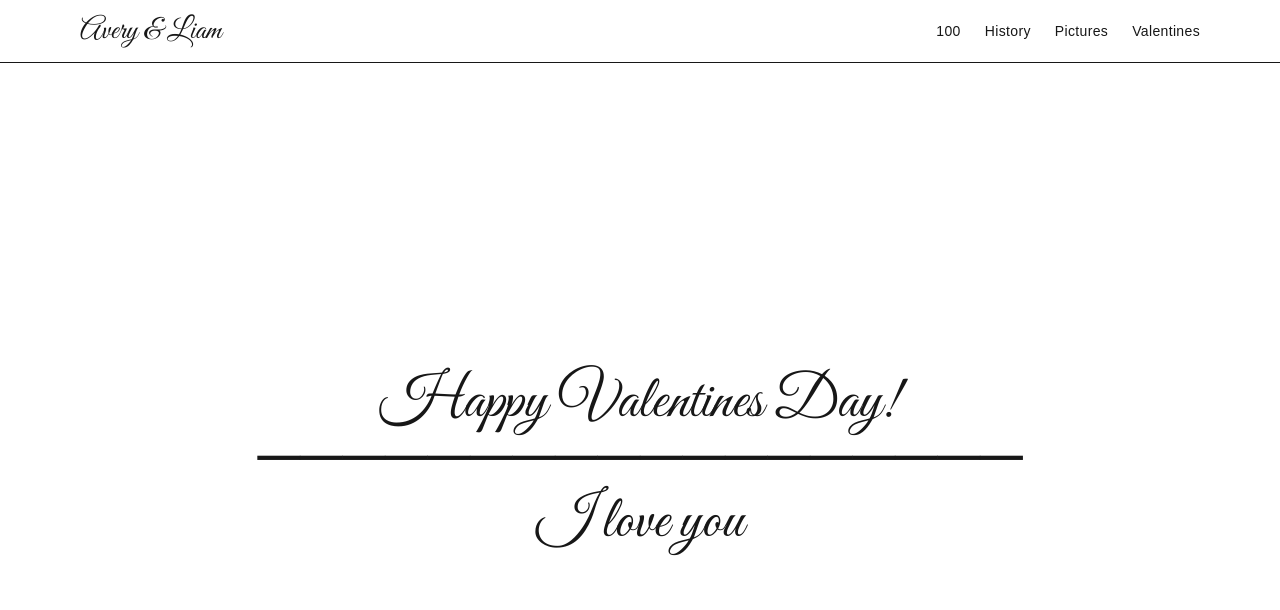
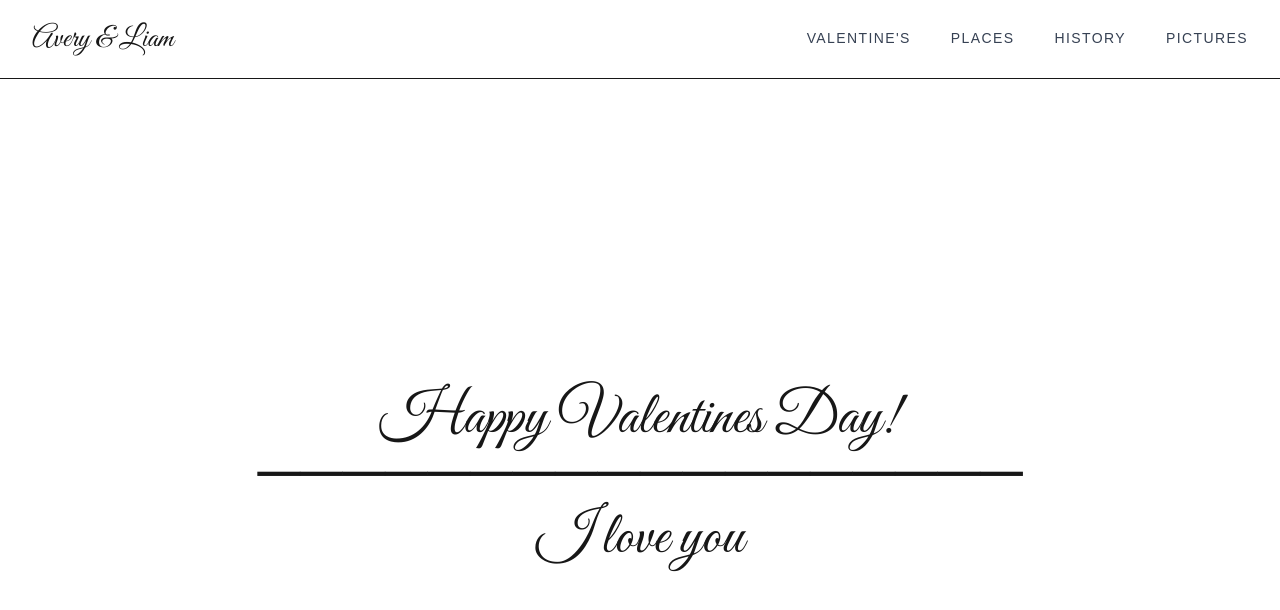
Before and after one commit to FMF13/averyandliam, a Next.js app: page / in a window 1280 px wide. Shown: the top 610 px of the page. Built offline with nearby package versions, Linux system fonts and the light colour scheme.

Commit message:
Changes added

```diff
--- a/app/Header.tsx
+++ b/app/Header.tsx
@@ -1,48 +1,67 @@
+"use client";
+
 import Link from "next/link";
+import { usePathname } from "next/navigation";
 
 export default function Header() {
+  const pathname = usePathname();
+
+  const linkClass = (path: string) =>
+    `relative pb-0.5 transition-colors ${
+      pathname === path ? "text-black" : "text-gray-700 hover:text-black"
+    }
+    after:absolute after:left-0 after:bottom-0 after:h-[1px] after:bg-black
+    after:transition-all after:duration-300
+    ${pathname === path ? "after:w-full" : "after:w-0 hover:after:w-full"}`;
+
   return (
     <header className="w-full border-b bg-white">
-      <div className="mx-auto max-w-6xl px-4 py-4 flex flex-col sm:flex-row sm:items-center sm:justify-between gap-3">
+      <div
+        className="
+          px-4 sm:px-8
+          py-4 sm:py-6
+          flex flex-col sm:flex-row        /* ← CHANGE #1 */
+          items-center
+          gap-3 sm:gap-0                  /* ← CHANGE #2 */
+          sm:justify-between
+        "
+      >
+        {/* Left: Name */}
+        <Link
+          href="/"
+          className="
+            font-cursive
+            text-2xl sm:text-3xl
+            leading-none
+            whitespace-nowrap
+          "
+        >
+          Avery & Liam
+        </Link>
 
-        {/* Left: Title */}
-        <div className="text-center sm:text-left">
-          <Link
-            href="/"
-            className="font-cursive text-2xl sm:text-3xl leading-none"
-          >
-            Avery & Liam
+        {/* Right: Navigation */}
+        <nav
+          className="
+            flex flex-wrap sm:flex-nowrap   /* ← CHANGE #3 */
+            justify-center sm:justify-end
+            items-center
+            gap-4 sm:gap-6 md:gap-10
+            text-[11px] sm:text-xs md:text-sm
+            uppercase
+            tracking-normal sm:tracking-wide md:tracking-widest
+          "
+        >
+          <Link href="/valentines" className={linkClass("/valentines")}>
+            Valentine's
           </Link>
-        </div>
-
-        {/* Right: Nav */}
-        <nav className="flex justify-center sm:justify-end gap-4 sm:gap-6 text-xs sm:text-sm tracking-wide">
-          <Link
-            href="/100"
-            className="relative hover:opacity-80 after:absolute after:left-0 after:-bottom-1 after:h-[1px] after:w-0 after:bg-black hover:after:w-full after:transition-all"
-          >
-            100
+          <Link href="/places" className={linkClass("/places")}>
+            Places
           </Link>
-
-          <Link
-            href="/history"
-            className="relative hover:opacity-80 after:absolute after:left-0 after:-bottom-1 after:h-[1px] after:w-0 after:bg-black hover:after:w-full after:transition-all"
-          >
+          <Link href="/history" className={linkClass("/history")}>
             History
           </Link>
-
-          <Link
-            href="/pictures"
-            className="relative hover:opacity-80 after:absolute after:left-0 after:-bottom-1 after:h-[1px] after:w-0 after:bg-black hover:after:w-full after:transition-all"
-          >
+          <Link href="/pictures" className={linkClass("/pictures")}>
             Pictures
-          </Link>
-
-          <Link
-            href="/valentines"
-            className="relative hover:opacity-80 after:absolute after:left-0 after:-bottom-1 after:h-[1px] after:w-0 after:bg-black hover:after:w-full after:transition-all"
-          >
-            Valentines
           </Link>
         </nav>
       </div>
```
